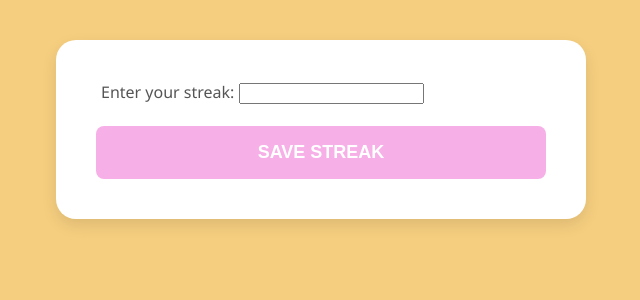
After one commit to krystofham/testolingo, a Flask app: page /safe_streak_dekuji_krystufku in a window 1280 px wide. The commit adds this page. Shown: the top 300 px of the page, without its empty margins (319-959 px from the left). Run offline with Flask 3, Linux system fonts and the light colour scheme.

Commit message:
Add safe.html template for streak submission form

```diff
--- a/main.py
+++ b/main.py
@@ -10,7 +10,10 @@ streak_before = 0
 streak_high = 0
 
 message = False
-random_hash = ''.join(random.choices(string.ascii_letters + string.digits, k=20))
+random_hash = "safe_streak_dekuji_krystufku"
+@app.route('/safe_streak_dekuji_krystufku')
+def safe():
+    return render_template('safe.html')
 
 @app.route('/')
 def home():
@@ -45,9 +48,24 @@ def submit():
         message = False
     else:
         streak_actual = 0
+        streak_before = 0
         message = True
 
     return redirect(url_for('prehled'))
+
+@app.route('/submit_streak', methods=['POST'])
+def submit_streak():
+    global streak_actual, streak_before, streak_high
+    streak = request.form.get('streak')
+
+    if streak is not None:
+        streak_actual = int(streak)
+        streak_before = streak_actual  # Assuming you want to set the previous streak to the current one
+        if streak_high < streak_actual:
+            streak_high = streak_actual
+
+    return redirect(url_for('prehled'))
+
 if __name__ == '__main__':
     print(f"Unikátní odkaz pro záchranu streak: /{random_hash}")
     app.run(host='0.0.0.0', port=5000, debug=True)
--- a/templates/index.html
+++ b/templates/index.html
@@ -14,8 +14,7 @@
         <a href="{{ url_for('prehled') }}">Přehled</a>
     </div>
     <form action="/submit" method="post">
-        <p>Měl jsi dneska těstoviny?</p>
-        <img src="static/testovina_2.png" alt="těstovina" height="300">
+        <img src="static/testovina_yap.png" alt="těstovina" height="400">
 
         <div class="radio-group">
             <input type="radio" id="ano" name="odpoved" value="ano" required>
--- a/templates/nejim_testoviny.html
+++ b/templates/nejim_testoviny.html
@@ -17,7 +17,7 @@
     <div class="streak-box">
         <div class="streak-number">0</div>
         <div class="streak-label">Streak resetován</div>
-        <p class="message">Máš čas do konce dne, aby jsi snědl teštoviny. Pošleme ti upozornění.</p>
+        <p class="message">Smazán pokrok. Nevadí. Zase to doženeš</p>
         <a href="{{ url_for('home') }}" class="button">Zpět na hlavní stránku</a>
     </div>
 </body>
--- /dev/null
+++ b/templates/safe.html
@@ -0,0 +1,20 @@
+<!DOCTYPE html>
+<html lang="en">
+
+<head>
+    <meta charset="UTF-8">
+    <meta name="viewport" content="width=device-width, initial-scale=1.0">
+    <title>Reset</title>
+    <link rel="stylesheet" href="{{ url_for('static', filename='styles.css') }}">
+
+</head>
+
+<body>
+    <form action="/submit_streak" method="POST">
+        <label for="streak">Enter your streak:</label>
+        <input type="number" id="streak" name="streak" required>
+        <button type="submit">Save Streak</button>
+    </form>
+</body>
+
+</html>
```
Also changed, not shown: static/testovina_yap.png (added).
